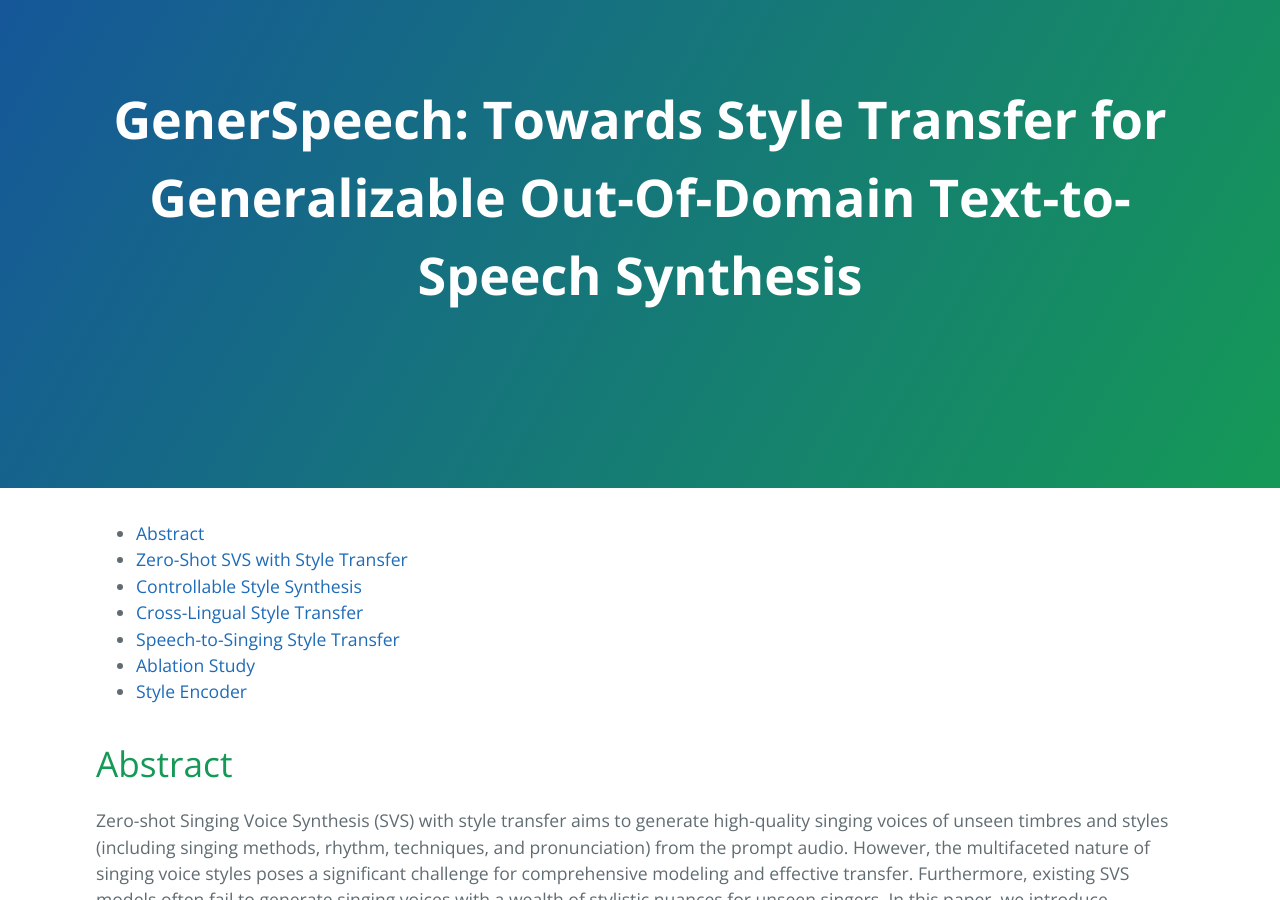
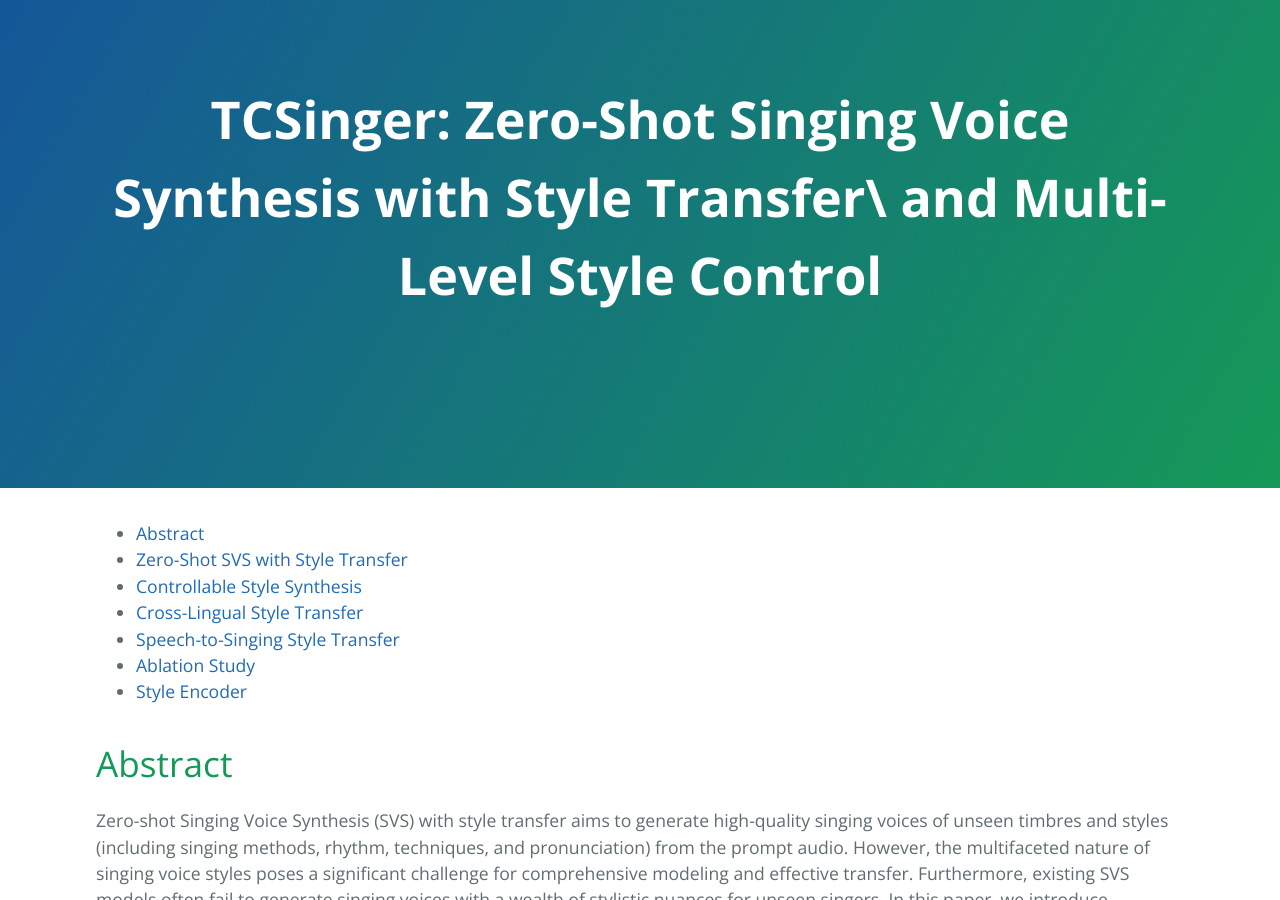
Before and after one commit to TCSinger/TCSinger.github.io, a Jekyll site: the page built from index.md, in a window 1280 px wide and 900 px high. Built offline with Jekyll 4.4.1, drawn with Linux system fonts in a browser that asks for light colours; our own code applies the rules of GitHub Pages for plain Markdown files; the repository's description, which GitHub fills in, is left out.

Commit message:
Update _config.yml

```diff
--- a/_config.yml
+++ b/_config.yml
@@ -3,4 +3,4 @@ layout: default
 markdown: kramdown
 kramdown:
   toc_levels: 1..2
-title: "GenerSpeech: Towards Style Transfer for Generalizable Out-Of-Domain Text-to-Speech Synthesis"
+title: "TCSinger: Zero-Shot Singing Voice Synthesis with Style Transfer\\ and Multi-Level Style Control"
```
